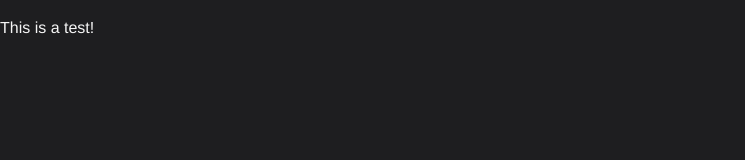
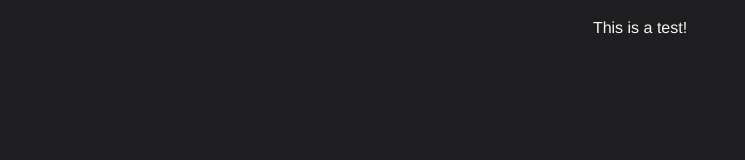
Before and after one commit to lwvantassel/lwvantassel.github.io, a plain HTML site: page index.html in a window 1280 px wide. Shown: the whole page, without its empty margins (0-745 px from the left). Drawn offline with Linux system fonts and the light colour scheme.

Commit message:
more crap

```diff
--- a/site.css
+++ b/site.css
@@ -10,6 +10,8 @@
 }
 
 .main{
-  font-family: Helvetica
+  font-family: Helvetica;
   color: #f5f5f5;
+  text-align: center;
+  position: relative;
 }
```
